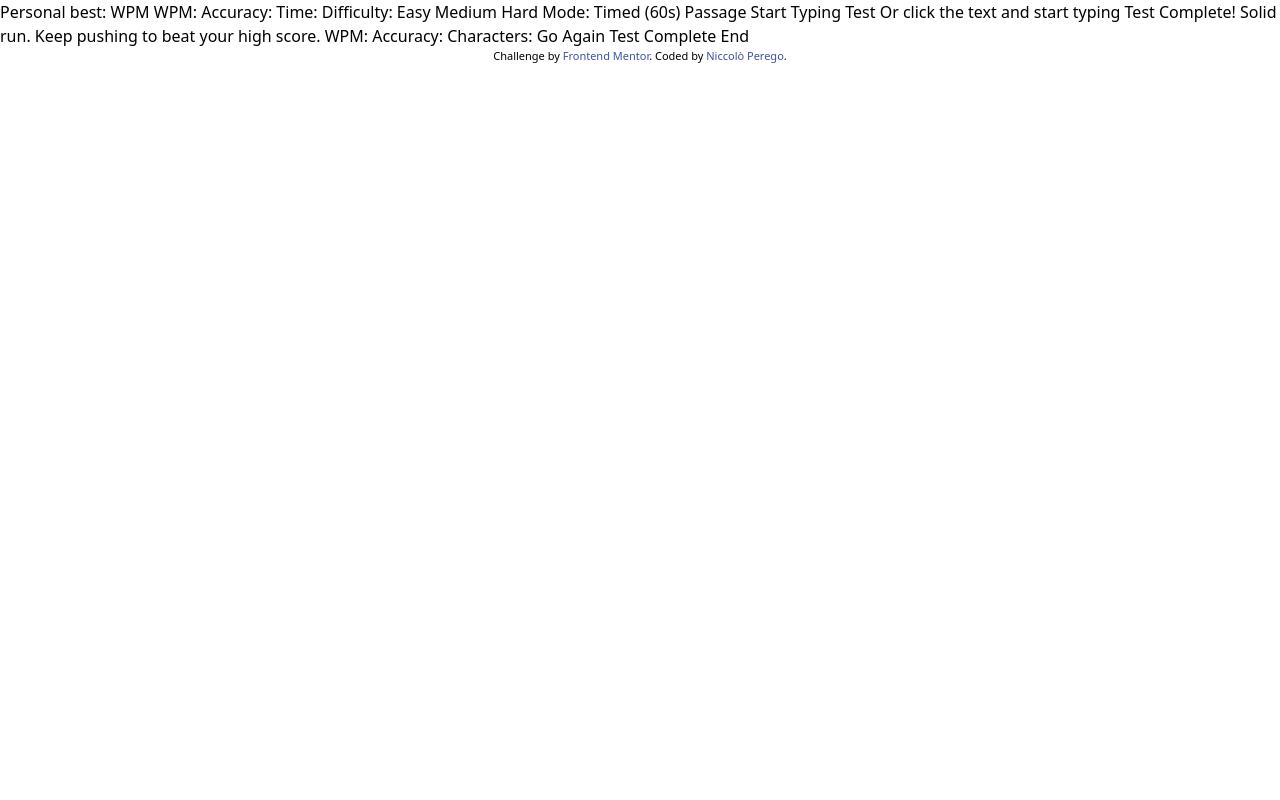
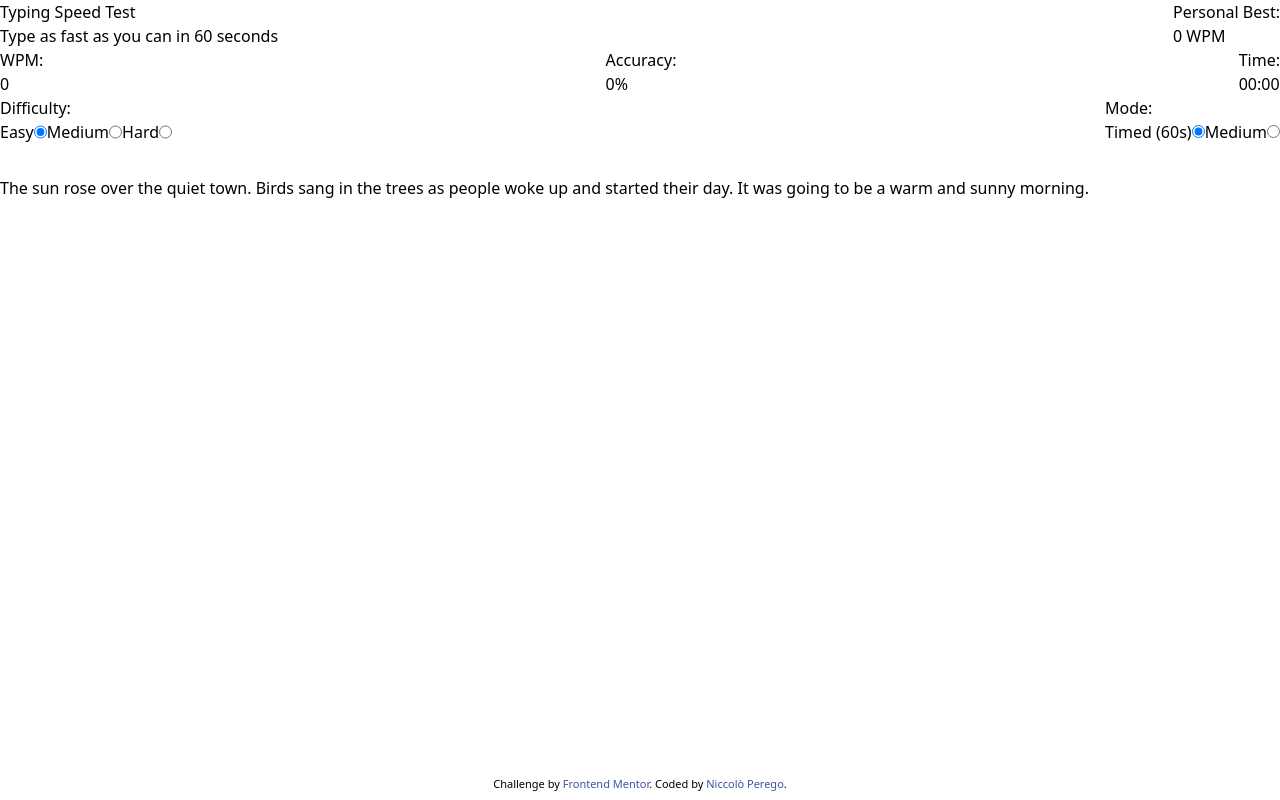
Before and after one commit to nicco88/angular-typing-speed-test, an Angular app: page / in a window 1280 px wide. Built offline with nearby package versions, Linux system fonts and the light colour scheme.

Commit message:
feat: implement basic cursor movement functionality

```diff
--- a/src/app/app.css
+++ b/src/app/app.css
@@ -0,0 +1,4 @@
+:host {
+  min-height: calc(100vh - 1.5rem);
+  display: block;
+}
--- a/src/app/app.html
+++ b/src/app/app.html
@@ -1 +1,17 @@
+<header class="flex justify-between items-center">
+  <div>
+    <h1>Typing Speed Test</h1>
+    <h2>Type as fast as you can in 60 seconds</h2>
+  </div>
+
+  <dl>
+    <dt>
+      Personal Best:
+    </dt>
+    <dd>
+      0 WPM
+    </dd>
+  </dl>
+</header>
+
 <router-outlet />
--- a/src/app/pages/home/home.html
+++ b/src/app/pages/home/home.html
@@ -1,27 +1,52 @@
- <main>
-  Personal best:
-  <!-- PB -->
-  WPM WPM:
-  <!-- WPM -->
-  Accuracy:
-  <!-- Accuracy -->
-  Time:
-  <!-- Time -->
+<main>
+  <dl class="md:flex md:justify-between">
+    <!-- WPM -->
+    <div>
+      <dt>WPM:</dt>
+      <dd>0</dd>
+    </div>
 
-  Difficulty: Easy Medium Hard Mode: Timed (60s) Passage
+    <!-- Accuracy -->
+    <div>
+      <dt>Accuracy:</dt>
+      <dd>0%</dd>
+    </div>
 
-  <!-- Passage -->
+    <!-- Time -->
+    <div>
+      <dt>Time:</dt>
+      <dd>00:00</dd>
+    </div>
+  </dl>
 
-  Start Typing Test Or click the text and start typing
+  <form class="md:flex md:justify-between mb-8" #settingsForm="ngForm">
+    <fieldset class="md:flex md:justify-between">
+      <legend>Difficulty:</legend>
 
-  <!-- Test Complete Start -->
+      <label for="easy">Easy</label>
+      <input type="radio" name="difficulty" id="easy" [(ngModel)]="difficulty" value="easy" />
 
-  Test Complete! Solid run. Keep pushing to beat your high score. WPM:
-  <!-- WPM -->
-  Accuracy:
-  <!-- Accuracy -->
-  Characters:
-  <!-- Correct/Incorrect -->
+      <label for="medium">Medium</label>
+      <input type="radio" name="difficulty" id="medium" [(ngModel)]="difficulty" value="medium" />
 
-  Go Again Test Complete End
+      <label for="hard">Hard</label>
+      <input type="radio" name="difficulty" id="hard" [(ngModel)]="difficulty" value="hard" />
+    </fieldset>
+
+    <fieldset>
+      <legend>Mode:</legend>
+
+      <label for="timed">Timed (60s)</label>
+      <input type="radio" name="mode" id="timed" [(ngModel)]="mode" value="timed" />
+
+      <label for="passage">Medium</label>
+      <input type="radio" name="mode" id="passage" [(ngModel)]="mode" value="passage" />
+    </fieldset>
+  </form>
+
+  <div>
+    @for(char of testText$ | async; track $index; let i = $index) {
+      <span class="" [class.bg-red-500]="(cursorPosition$ | async) === i">{{ char }}</span>
+    }
+  </div>
 </main>
--- a/src/app/pages/home/home.ts
+++ b/src/app/pages/home/home.ts
@@ -1,10 +1,72 @@
-import { ChangeDetectionStrategy, Component } from '@angular/core';
+import { AsyncPipe } from '@angular/common';
+import { AfterViewInit, ChangeDetectionStrategy, Component, OnDestroy, ViewChild } from '@angular/core';
+import { FormsModule, NgForm } from '@angular/forms';
+import { BehaviorSubject, filter, fromEvent, Subject, takeUntil, tap, withLatestFrom } from "rxjs";
+import data from "./../../data.json";
 
+type Difficulty = keyof typeof data;
+type Mode = "timed" | "passage";
 @Component({
   selector: 'tst-home',
-  imports: [],
+  imports: [FormsModule, AsyncPipe],
   templateUrl: './home.html',
   styleUrl: './home.css',
   changeDetection: ChangeDetectionStrategy.OnPush,
 })
-export class Home { }
+export class Home implements AfterViewInit, OnDestroy {
+  @ViewChild("settingsForm") settingsForm?: NgForm;
+
+  difficulty: Difficulty = "easy";
+  mode: Mode = "timed";
+
+  readonly testText = data[this.difficulty][0].text;
+
+  readonly MIN_CHAR_CODE = 33;
+  readonly MAX_CHAR_CODE = 126;
+
+  readonly testText$ = new BehaviorSubject<string[]>([]);
+  readonly cursorPosition$ = new BehaviorSubject<number>(-1);
+  readonly onDestroy$ = new Subject<void>();
+
+  ngAfterViewInit(): void {
+    if (this.settingsForm?.valueChanges) {
+      this.settingsForm.valueChanges
+        .pipe(
+          tap(({ difficulty }: { difficulty: Difficulty, mode: Mode }) => {
+            // TODO: modify text interface, to add char completion state
+            this.testText$.next(data[difficulty][0].text.split(""));
+            this.cursorPosition$.next(-1);
+          }),
+          takeUntil(this.onDestroy$))
+        .subscribe();
+    }
+
+    fromEvent<KeyboardEvent>(document, "keydown")
+      .pipe(
+        filter(({ code, key }: KeyboardEvent) => {
+          const charCode = key.charCodeAt(0);
+          const isBackspace = code === "Backspace";
+          const isSpace = code === "Space";
+          const codeIsAllowed = charCode >= this.MIN_CHAR_CODE && charCode <= this.MAX_CHAR_CODE || isSpace;
+
+          return (key.length === 1 || isBackspace) && codeIsAllowed;
+        }),
+        withLatestFrom(this.cursorPosition$, this.testText$),
+        tap(([event, cursorPosition, testText]) => {
+          const isBackspace = event.code === "Backspace";
+
+          if (cursorPosition >= testText.length - 1) return this.cursorPosition$.next(-1);
+          if (isBackspace) return this.cursorPosition$.next(Math.max(cursorPosition - 1, -1));
+
+          this.cursorPosition$.next(cursorPosition + 1);
+        }),
+        takeUntil(this.onDestroy$),
+      )
+      .subscribe()
+  }
+
+  ngOnDestroy(): void {
+    this.onDestroy$.next();
+    this.onDestroy$.complete();
+  }
+}
--- a/src/index.html
+++ b/src/index.html
@@ -23,7 +23,7 @@
   <body>
     <app-root></app-root>
 
-    <div class="attribution">
+    <div class="attribution min-h-6">
       Challenge by <a href="https://www.frontendmentor.io?ref=challenge">Frontend Mentor</a>. Coded
       by <a href="#">Niccolò Perego</a>.
     </div>
```
